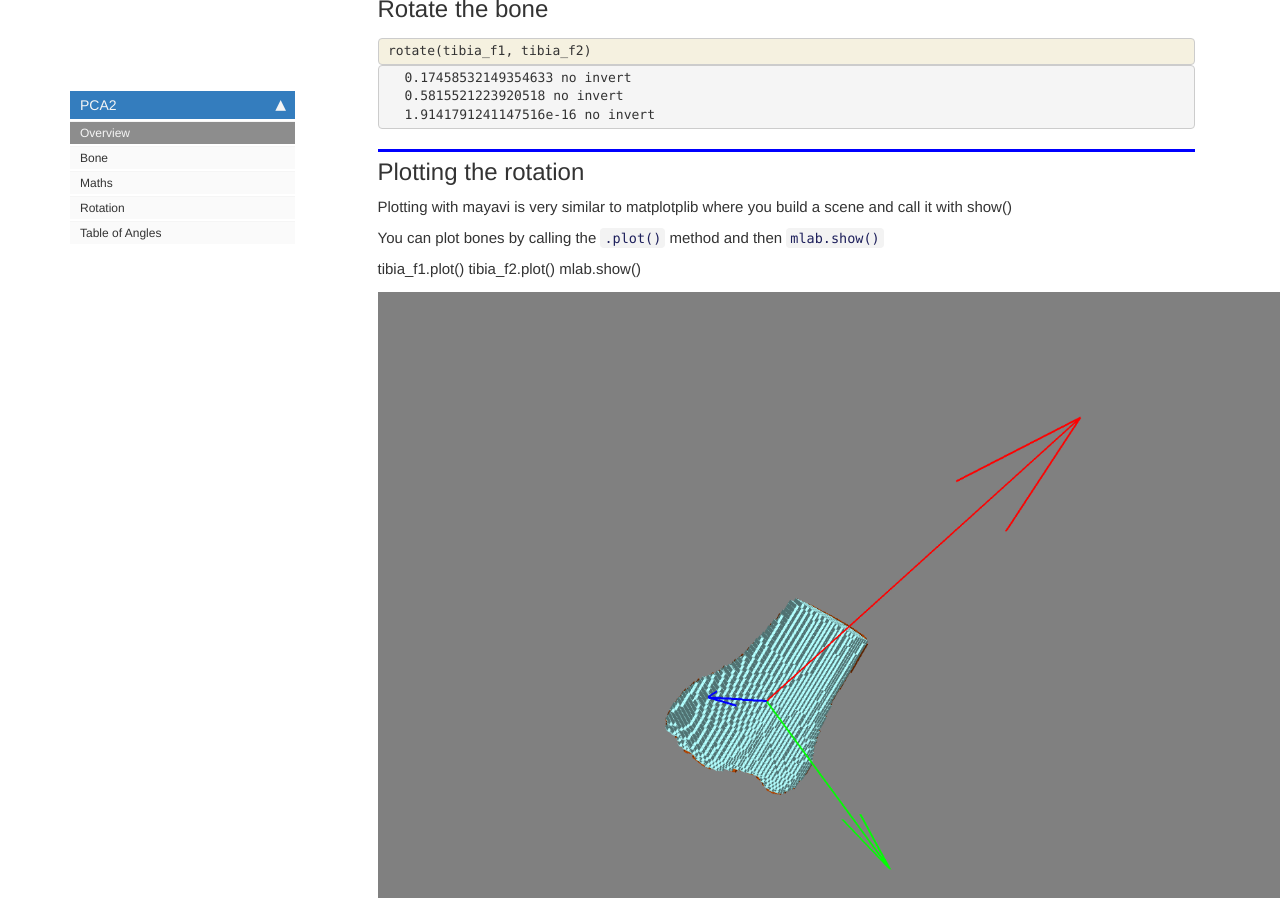
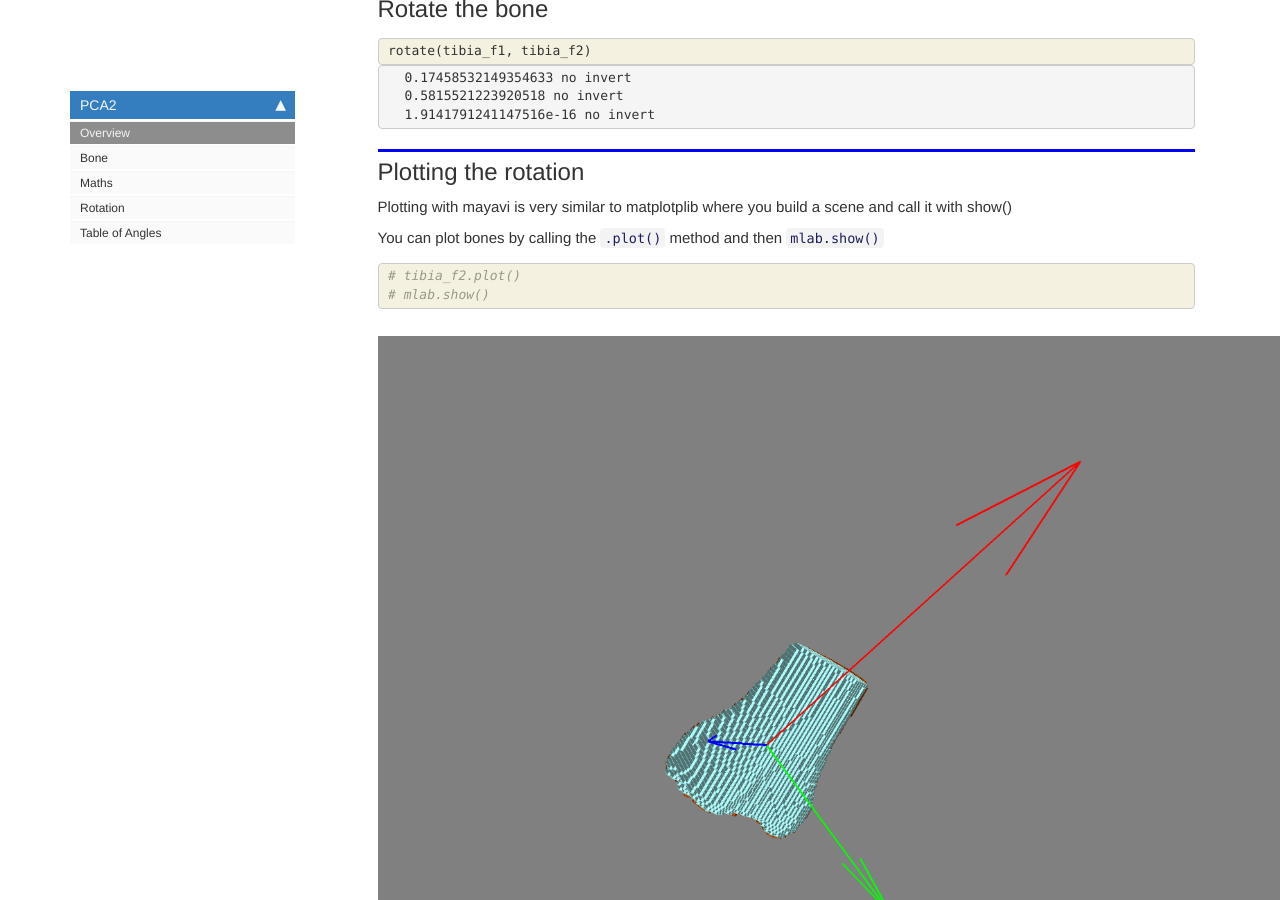
Before and after one commit to lukemshepherd/PCA2, a Jekyll site: the page built from docs/index.html, in a window 1280 px wide and 900 px high, scrolled down 1314 px. Built offline with Jekyll 4.4.1, drawn with Linux system fonts in a browser that asks for light colours; nearby versions of some CDN libraries; comment, search, counter and statistics services are not loaded.

```diff
--- a/docs/index.html
+++ b/docs/index.html
@@ -213,9 +213,25 @@
 
 </div>
 </div>
-</div>tibia_f1.plot()
-tibia_f2.plot()
-mlab.show()
+</div>
+    {% raw %}
+
+<div class="cell border-box-sizing code_cell rendered">
+<div class="input">
+
+<div class="inner_cell">
+    <div class="input_area">
+<div class=" highlight hl-ipython3"><pre><span></span><span class="c1"># tibia_f2.plot()</span>
+<span class="c1"># mlab.show()</span>
+</pre></div>
+
+    </div>
+</div>
+</div>
+
+</div>
+    {% endraw %}
+
 <div class="cell border-box-sizing text_cell rendered"><div class="inner_cell">
 <div class="text_cell_render border-box-sizing rendered_html">
 <div>
```
Also changed, not shown: README.md, 3 other files.
